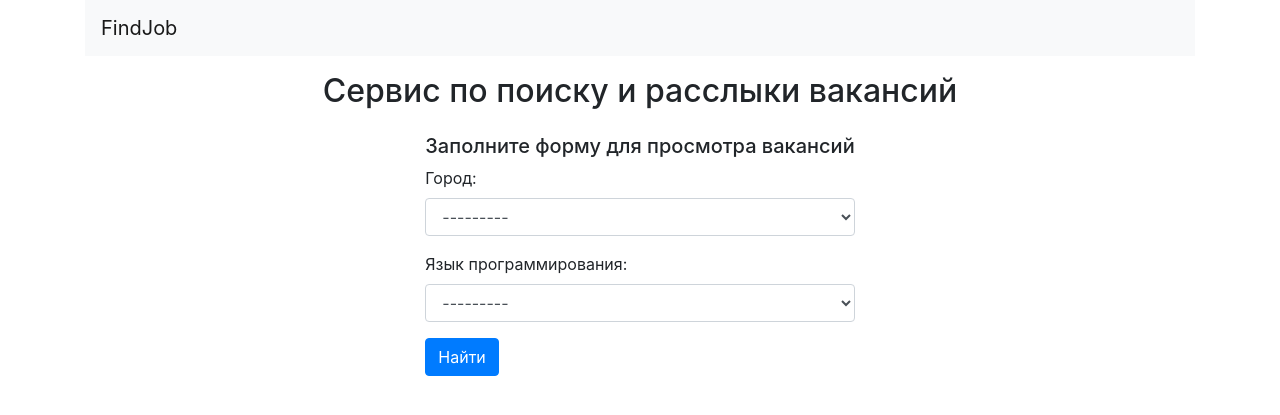
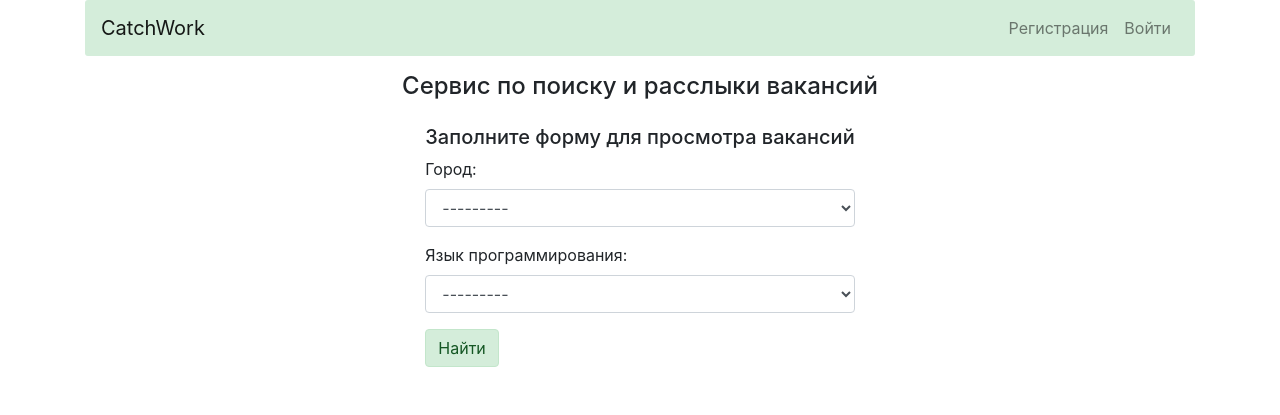
Before and after one commit to int0matar/vacancy-search-service, a Django app: page / in a window 1280 px wide. Shown: the top 415 px of the page. Run offline with Django 3.2, Linux system fonts and the light colour scheme; data that the repository does not hold is empty; parts of the project's set-up code (start-up, migrations or seed data) failed here and were passed over; some libraries are stand-ins or nearby versions.

Commit message:
style: update html pages

```diff
--- a/scraping/templates/scraping/_pagination.html
+++ b/scraping/templates/scraping/_pagination.html
@@ -1,3 +1,5 @@
+<div class="row">
+  <div class="col-md-8 mx-auto">
     <nav aria-label="...">
       <ul class="pagination">
         <li class="page-item {% if not prev_url %} disabled {% endif %}">
@@ -23,3 +25,5 @@
         </li>
       </ul>
     </nav>
+  </div>
+</div>
--- a/scraping/templates/scraping/home.html
+++ b/scraping/templates/scraping/home.html
@@ -6,7 +6,7 @@
 {% block content %}
   <div class="row">
     <div class="col-center mx-auto">
-      <h2 class="text-center my-3">Сервис по поиску и расслыки вакансий</h2>
+      <h4 class="text-center my-3">Сервис по поиску и расслыки вакансий</h4>
     </div>
   </div>
 
@@ -15,7 +15,7 @@
       <h5 class="my-2">Заполните форму для просмотра вакансий</h5>
       <form method="GET" action="{% url 'list' %}">
         <div class="form-group">{{ form.as_p }}</div>
-        <button type="submit" class="btn btn-primary">Найти</button>
+        <button type="submit" class="btn alert-success">Найти</button>
       </form>
     </div>
   </div>
--- a/scraping/templates/scraping/list.html
+++ b/scraping/templates/scraping/list.html
@@ -5,7 +5,9 @@
 
 {% block content %}
   {% for vacancy in object_list %}
-    <div class="card my-3">
+    <div class="row my-3">
+      <div class="col-md-8 mx-auto">
+        <div class="card">
           <div class="card-header">
             <a href="{{ vacancy.url }}">{{ vacancy.title }}</a>
           </div>
@@ -16,6 +18,8 @@
             <p>{{ vacancy.city.name }}, {{ vacancy.language.name }}, {{ vacancy.timestamp }}</p>
           </div>
         </div>
+      </div>
+    </div>
   {% endfor %}
 
   {% if object_list.paginator.num_pages > 1 %}
--- a/templates/base.html
+++ b/templates/base.html
@@ -1,25 +1,46 @@
+{% load static %}
+
+
 <!doctype html>
 <html lang="en">
   <head>
     <!-- Required meta tags -->
     <meta charset="utf-8">
     <meta name="viewport" content="width=device-width, initial-scale=1, shrink-to-fit=no">
-
     <!-- Bootstrap CSS -->
+    <link rel="icon" href="{% static 'fish512.ico' %} ">
     <link rel="stylesheet" href="https://stackpath.bootstrapcdn.com/bootstrap/4.5.0/css/bootstrap.min.css" integrity="sha384-9aIt2nRpC12Uk9gS9baDl411NQApFmC26EwAOH8WgZl5MYYxFfc+NcPb1dKGj7Sk" crossorigin="anonymous">
-
-    <title>{% block title %}{% endblock %}</title>
+    <link rel="stylesheet" href="{% static 'css/main.css' %} ">
+    <title>{% block title %}CatchWork{% endblock %}</title>
   </head>
 
   <body>
     <div class="container">
-      <nav class="navbar navbar-expand-lg navbar-light bg-light">
-        <a class="navbar-brand" href="{% url 'home' %}">FindJob</a>
+      <nav id="maintext" class="navbar navbar-expand-lg navbar-light alert-success" style="border-radius: 3px;">
+        <a id="brandtext" class="navbar-brand" href="{% url 'home' %}">CatchWork</a>
         <button class="navbar-toggler" type="button" data-toggle="collapse" data-target="#navbarNav" aria-controls="navbarNav" aria-expanded="false" aria-label="Toggle navigation">
           <span class="navbar-toggler-icon"></span>
         </button>
         <div class="collapse navbar-collapse" id="navbarNav">
-          <ul class="navbar-nav">
+          <ul class="navbar-nav ml-auto">
+            {% if user.is_authenticated %}
+              <li class="nav-item">
+                <a class="nav-link" href="#">{{ user.email }}</a>
+              </li>
+              <li class="nav-item">
+                <a class="nav-link" href="{% url 'accounts:update' %}">Настройки</a>
+              </li>
+              <li class="nav-item">
+                <a class="nav-link" href="{% url 'accounts:logout' %}">Выйти</a>
+              </li>
+            {% else %}
+              <li class="nav-item">
+                <a class="nav-link" href="{% url 'accounts:register' %}">Регистрация</a>
+              </li>
+              <li class="nav-item">
+                <a class="nav-link" href="{% url 'accounts:login' %}">Войти</a>
+              </li>
+            {% endif %}
           </ul>
         </div>
       </nav>
```
Lines whose indentation alone changed are shown as unchanged.
